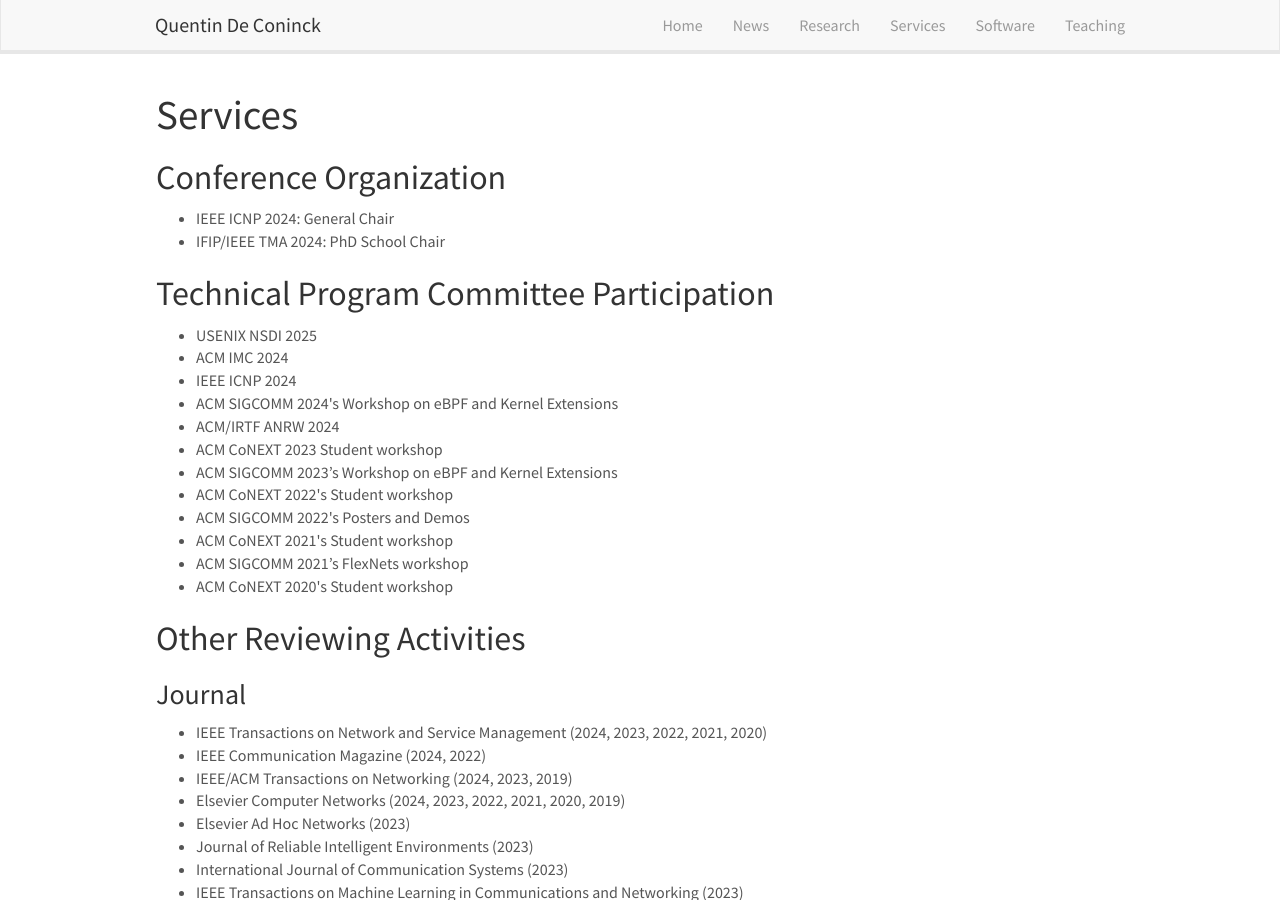
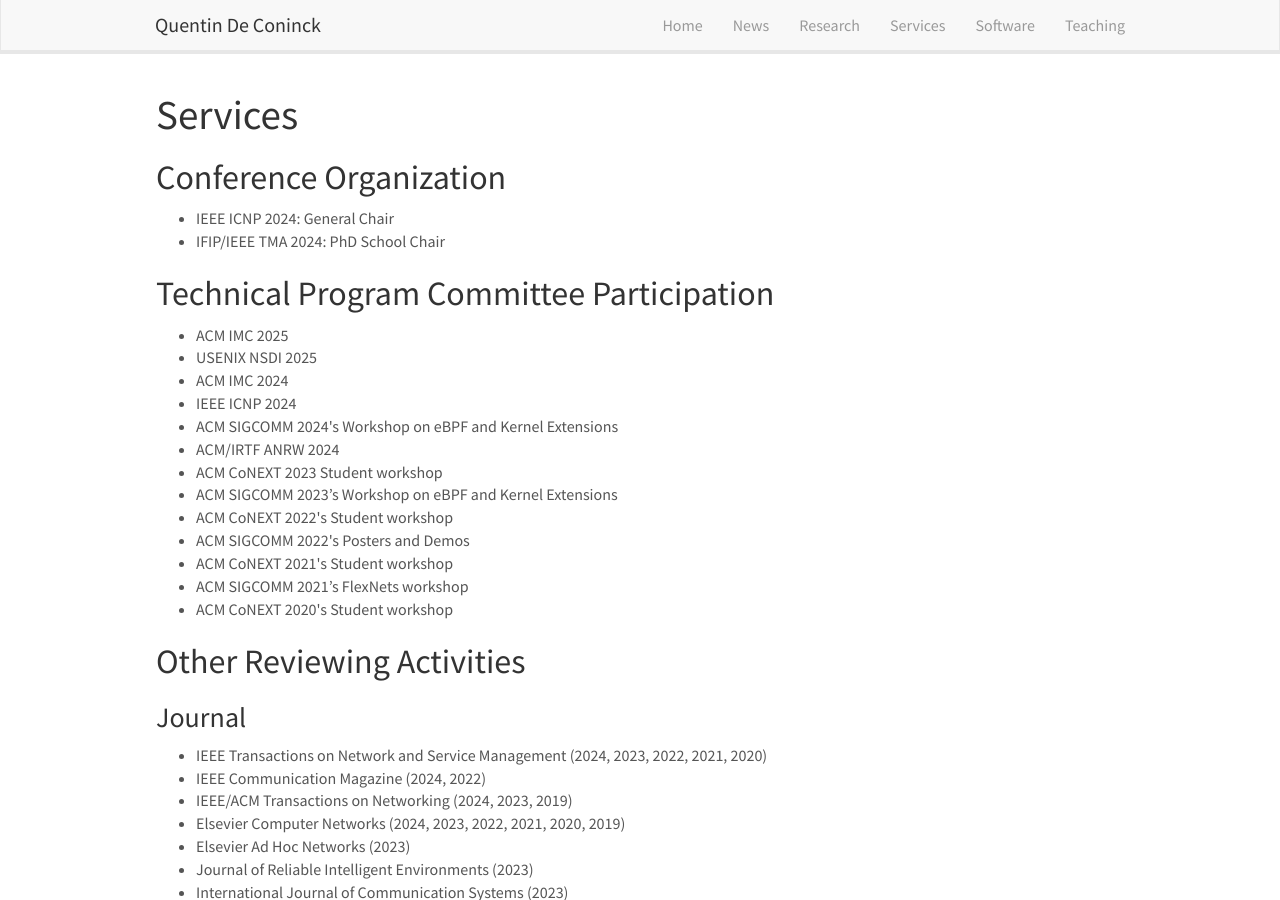
Before and after one commit to qdeconinck/qdeconinck.github.io, a Jekyll site: the page built from _pages/services.md, in a window 1280 px wide and 900 px high. Built offline with Jekyll 4.4.1, drawn with Linux system fonts in a browser that asks for light colours; nearby versions of some CDN libraries.

Commit message:
Add IMC 2025

```diff
--- a/_data/servlist.yml
+++ b/_data/servlist.yml
@@ -1,3 +1,6 @@
+- type: "tpc"
+  name: "ACM IMC 2025"
+
 - type: "tpc"
   name: "USENIX NSDI 2025"
 
```
